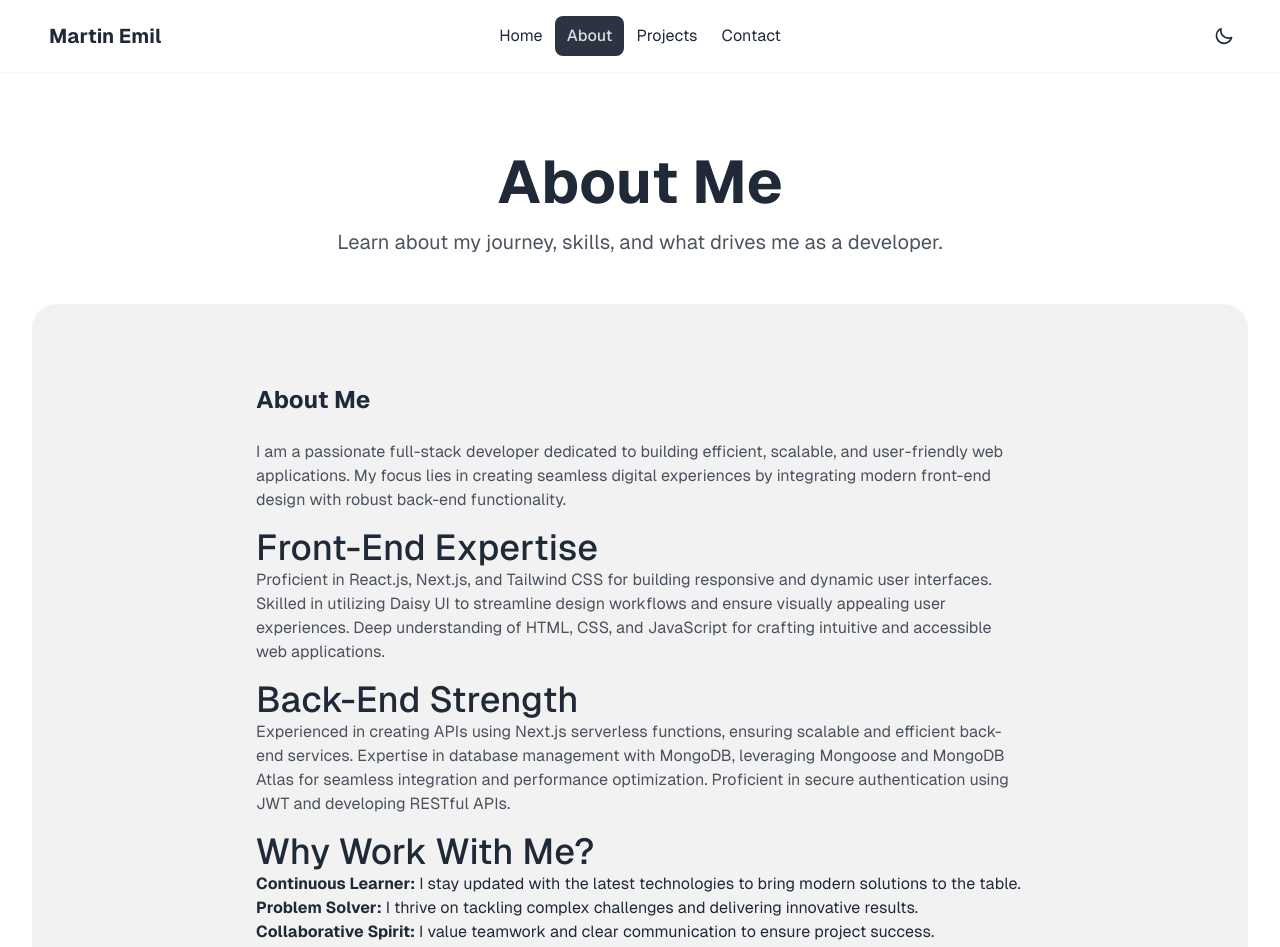
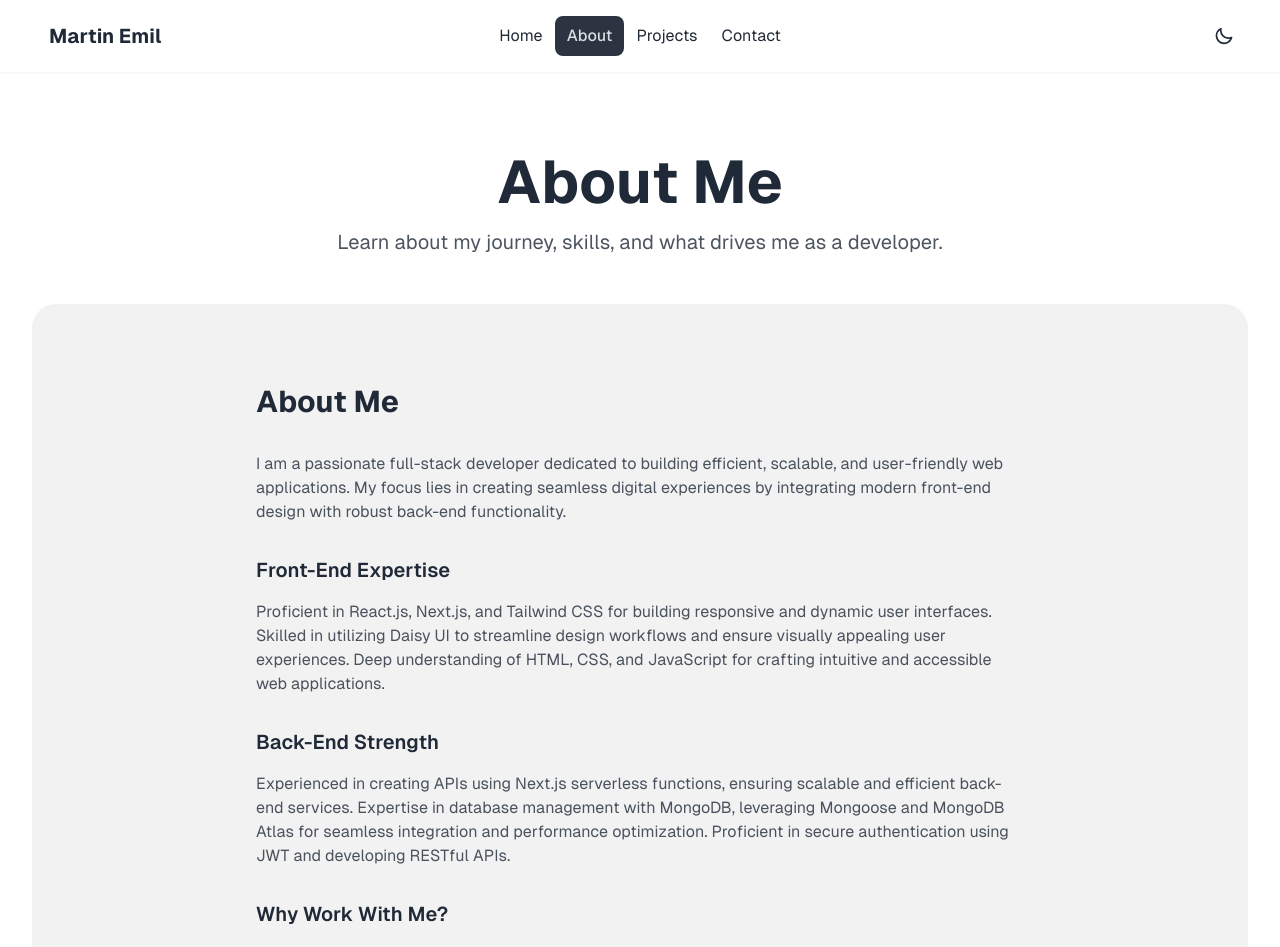
Before and after one commit to mrmartin1998/martin-emil-brabenec, a Next.js app: page /about in a window 1280 px wide. Shown: the top 947 px of the page. Built offline with nearby package versions, Linux system fonts and the light colour scheme.

Commit message:
improved text formating in the about me page

```diff
--- a/src/components/about/AboutContent.js
+++ b/src/components/about/AboutContent.js
@@ -32,28 +32,28 @@
     <>
       <Section className="bg-base-200 rounded-3xl">
         <div className="max-w-3xl mx-auto">
-          <h2 className="text-2xl font-bold mb-6">About Me</h2>
+          <h2 className="text-3xl font-bold mb-8">About Me</h2>
           <div className="prose max-w-none">
             <p>
               I am a passionate full-stack developer dedicated to building efficient, scalable, and user-friendly web applications.
               My focus lies in creating seamless digital experiences by integrating modern front-end design with robust back-end functionality.
             </p>
 
-            <h3>Front-End Expertise</h3>
+            <h3 className="text-xl font-semibold mt-8 mb-4">Front-End Expertise</h3>
             <p>
               Proficient in React.js, Next.js, and Tailwind CSS for building responsive and dynamic user interfaces.
               Skilled in utilizing Daisy UI to streamline design workflows and ensure visually appealing user experiences.
               Deep understanding of HTML, CSS, and JavaScript for crafting intuitive and accessible web applications.
             </p>
 
-            <h3>Back-End Strength</h3>
+            <h3 className="text-xl font-semibold mt-8 mb-4">Back-End Strength</h3>
             <p>
               Experienced in creating APIs using Next.js serverless functions, ensuring scalable and efficient back-end services.
               Expertise in database management with MongoDB, leveraging Mongoose and MongoDB Atlas for seamless integration
               and performance optimization. Proficient in secure authentication using JWT and developing RESTful APIs.
             </p>
 
-            <h3>Why Work With Me?</h3>
+            <h3 className="text-xl font-semibold mt-8 mb-4">Why Work With Me?</h3>
             <ul>
               <li><strong>Continuous Learner:</strong> I stay updated with the latest technologies to bring modern solutions to the table.</li>
               <li><strong>Problem Solver:</strong> I thrive on tackling complex challenges and delivering innovative results.</li>
```
